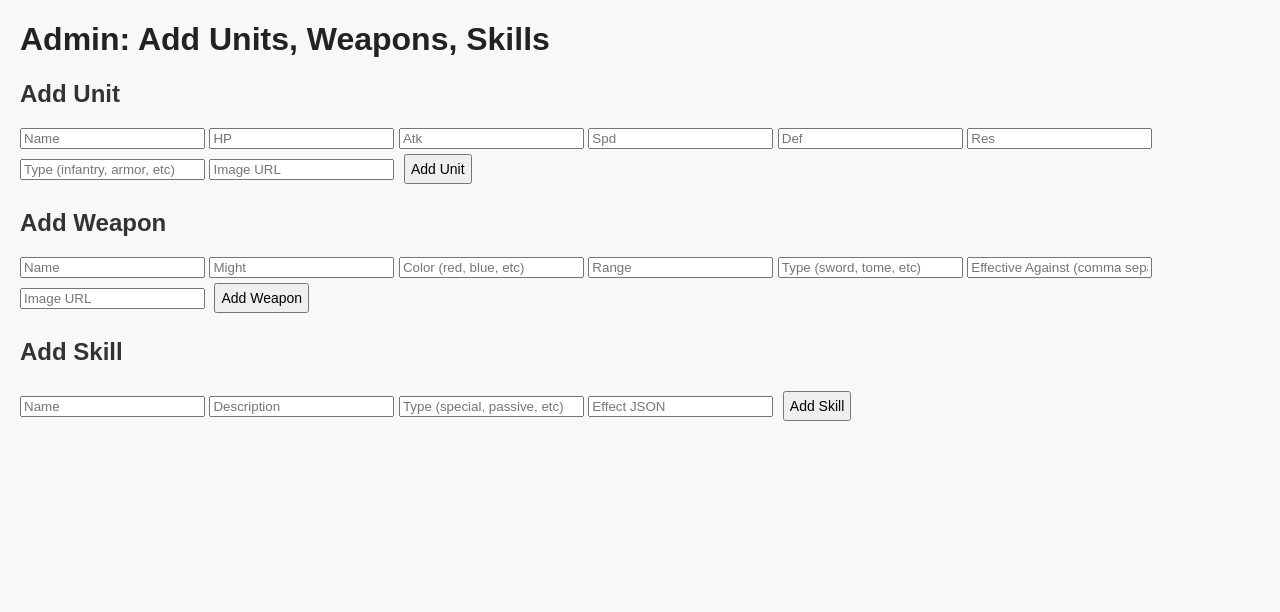
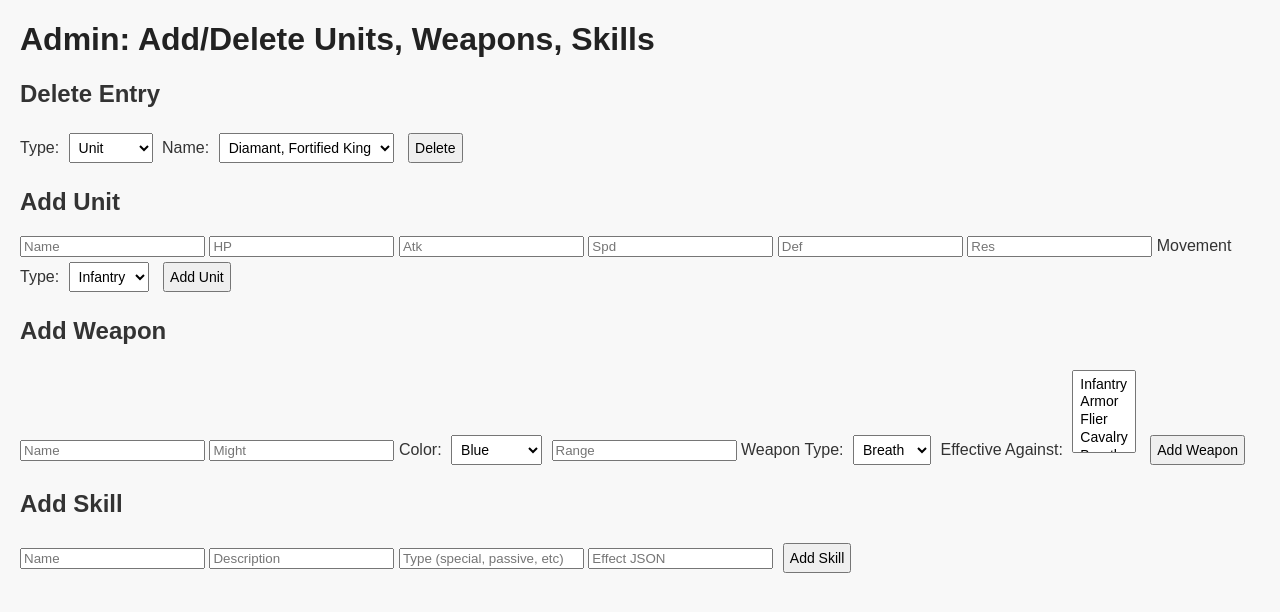
Before and after one commit to Ayden214/feh_simulator, a Flask app: page /admin in a window 1280 px wide. Shown: the top 612 px of the page. Run offline with Flask 3, Linux system fonts and the light colour scheme; data comes from the database, SQL or seed files in the repository; both versions use the stored data as it was after the commit; data that the repository does not hold is empty.

Commit message:
Added weapon selection and a delete function to the admin page.

```diff
--- a/simulator/data_loader.py
+++ b/simulator/data_loader.py
@@ -5,6 +5,17 @@ DB_PATH = Path(__file__).parent.parent / "data" / "feh.db"
 SCHEMA_PATH = Path(__file__).parent.parent / "data" / "schema.sql"
 
 class FEHDatabase:
+    def delete_unit(self, name):
+        self.conn.execute("DELETE FROM units WHERE name = ?", (name,))
+        self.conn.commit()
+
+    def delete_weapon(self, name):
+        self.conn.execute("DELETE FROM weapons WHERE name = ?", (name,))
+        self.conn.commit()
+
+    def delete_skill(self, name):
+        self.conn.execute("DELETE FROM skills WHERE name = ?", (name,))
+        self.conn.commit()
     def __init__(self, db_path=DB_PATH):
         self.db_path = str(db_path)
         self.conn = sqlite3.connect(self.db_path)
@@ -43,10 +54,10 @@ class FEHDatabase:
     def add_weapon(self, weapon):
         cur = self.conn.execute(
             """
-            INSERT INTO weapons (name, might, color, range, weapon_type, effective_against, image_url)
-            VALUES (?, ?, ?, ?, ?, ?, ?)
+            INSERT INTO weapons (name, might, color, range, weapon_type, effective_against)
+            VALUES (?, ?, ?, ?, ?, ?)
             """,
-            (weapon["name"], weapon["might"], weapon.get("color"), weapon.get("range"), weapon.get("weapon_type"), weapon.get("effective_against"), weapon.get("image_url"))
+            (weapon["name"], weapon["might"], weapon.get("color"), weapon.get("range"), weapon.get("weapon_type"), weapon.get("effective_against"))
         )
         self.conn.commit()
         return cur.lastrowid
--- a/templates/admin.html
+++ b/templates/admin.html
@@ -7,7 +7,63 @@
   <link rel="stylesheet" href="{{ url_for('static', filename='css/styles.css') }}">
 </head>
 <body>
-  <h1>Admin: Add Units, Weapons, Skills</h1>
+  <script>
+    document.addEventListener('DOMContentLoaded', function() {
+      const typeSelect = document.getElementById('delete_type');
+      const nameSelect = document.getElementById('delete_name');
+      const unitNames = [{% for unit in units %}'{{ unit.name }}',{% endfor %}];
+      const weaponNames = [{% for weapon in weapons %}'{{ weapon.name }}',{% endfor %}];
+      const skillNames = [{% for skill in skills %}'{{ skill.name }}',{% endfor %}];
+
+      function updateNameOptions() {
+        let selectedType = typeSelect.value;
+        let names = [];
+        if (selectedType === 'unit') {
+          names = unitNames;
+        } else if (selectedType === 'weapon') {
+          names = weaponNames;
+        } else if (selectedType === 'skill') {
+          names = skillNames;
+        }
+        nameSelect.innerHTML = '';
+        names.forEach(function(name) {
+          let opt = document.createElement('option');
+          opt.value = name;
+          opt.textContent = name;
+          nameSelect.appendChild(opt);
+        });
+      }
+      typeSelect.addEventListener('change', updateNameOptions);
+      updateNameOptions(); // Initial population
+    });
+  </script>
+  <h1>Admin: Add/Delete Units, Weapons, Skills</h1>
+  <h2>Delete Entry</h2>
+  <form method="POST" action="/admin?type=delete">
+    <label for="delete_type">Type:</label>
+    <select name="delete_type" id="delete_type">
+      <option value="unit">Unit</option>
+      <option value="weapon">Weapon</option>
+      <option value="skill">Skill</option>
+    </select>
+    <label for="delete_name">Name:</label>
+    <select name="delete_name" id="delete_name">
+      {% if delete_type == 'unit' or not delete_type %}
+        {% for unit in units %}
+        <option value="{{ unit.name }}">{{ unit.name }}</option>
+        {% endfor %}
+      {% elif delete_type == 'weapon' %}
+        {% for weapon in weapons %}
+        <option value="{{ weapon.name }}">{{ weapon.name }}</option>
+        {% endfor %}
+      {% elif delete_type == 'skill' %}
+        {% for skill in skills %}
+        <option value="{{ skill.name }}">{{ skill.name }}</option>
+        {% endfor %}
+      {% endif %}
+    </select>
+    <button type="submit">Delete</button>
+  </form>
   <h2>Add Unit</h2>
   <form method="POST" action="/admin?type=unit">
     <input name="name" placeholder="Name" required>
@@ -16,8 +72,14 @@
     <input name="spd" type="number" placeholder="Spd" required>
     <input name="defense" type="number" placeholder="Def" required>
     <input name="res" type="number" placeholder="Res" required>
-    <input name="unit_type" placeholder="Type (infantry, armor, etc)">
-    <input name="image_url" placeholder="Image URL">
+    <label for="unit_type">Movement Type:</label>
+    <select name="unit_type" id="unit_type">
+      <option value="infantry">Infantry</option>
+      <option value="armor">Armor</option>
+      <option value="flier">Flier</option>
+      <option value="cavalry">Cavalry</option>
+    </select>
+  <!-- <input name="image_url" placeholder="Image URL"> -->
     <button type="submit">Add Unit</button>
   </form>
 
@@ -25,11 +87,45 @@
   <form method="POST" action="/admin?type=weapon">
     <input name="name" placeholder="Name" required>
     <input name="might" type="number" placeholder="Might" required>
-    <input name="color" placeholder="Color (red, blue, etc)">
+    <label for="color">Color:</label>
+    <select name="color" id="color">
+      <option value="blue">Blue</option>
+      <option value="red">Red</option>
+      <option value="green">Green</option>
+      <option value="colorless">Colorless</option>
+    </select>
     <input name="range" type="number" placeholder="Range" required>
-    <input name="weapon_type" placeholder="Type (sword, tome, etc)">
-    <input name="effective_against" placeholder="Effective Against (comma separated)">
-    <input name="image_url" placeholder="Image URL">
+    <label for="weapon_type">Weapon Type:</label>
+    <select name="weapon_type" id="weapon_type">
+      <option value="Breath">Breath</option>
+      <option value="Beast">Beast</option>
+      <option value="Dagger">Dagger</option>
+      <option value="Bow">Bow</option>
+      <option value="Tome">Tome</option>
+      <option value="Staff">Staff</option>
+      <option value="Sword">Sword</option>
+      <option value="Axe">Axe</option>
+      <option value="Lance">Lance</option>
+    </select>
+    <label for="effective_against">Effective Against:</label>
+    <select name="effective_against" id="effective_against" multiple>
+      <!-- Movement types -->
+      <option value="infantry">Infantry</option>
+      <option value="armor">Armor</option>
+      <option value="flier">Flier</option>
+      <option value="cavalry">Cavalry</option>
+      <!-- Weapon types -->
+      <option value="Breath">Breath</option>
+      <option value="Beast">Beast</option>
+      <option value="Dagger">Dagger</option>
+      <option value="Bow">Bow</option>
+      <option value="Tome">Tome</option>
+      <option value="Staff">Staff</option>
+      <option value="Sword">Sword</option>
+      <option value="Axe">Axe</option>
+      <option value="Lance">Lance</option>
+    </select>
+  <!-- <input name="image_url" placeholder="Image URL"> -->
     <button type="submit">Add Weapon</button>
   </form>
 
--- a/web/routes.py
+++ b/web/routes.py
@@ -59,22 +59,38 @@ def index():
     """
     result = None
     units = get_units_from_db()
+    db = FEHDatabase()
+    weapons = db.get_weapons()
+    db.close()
 
     if request.method == "POST":
         attacker_name = request.form.get("attacker")
         defender_name = request.form.get("defender")
+        attacker_weapon_name = request.form.get("attacker_weapon")
+        defender_weapon_name = request.form.get("defender_weapon")
         attacker = next((u for u in units if u.name == attacker_name), None)
         defender = next((u for u in units if u.name == defender_name), None)
+        attacker_weapon = next((w for w in weapons if w['name'] == attacker_weapon_name), None)
+        defender_weapon = next((w for w in weapons if w['name'] == defender_weapon_name), None)
+        if attacker and attacker_weapon:
+            attacker.weapons = [attacker_weapon]
+            attacker.equipped_weapon = attacker_weapon
+        if defender and defender_weapon:
+            defender.weapons = [defender_weapon]
+            defender.equipped_weapon = defender_weapon
         if attacker and defender:
             dmg = calculate_damage(attacker, defender)
             result = f"{attacker.name} deals {dmg} damage to {defender.name}!"
 
-    return render_template("index.html", units=units, result=result)
+    return render_template("index.html", units=units, weapons=weapons, result=result)
 
 @main.route("/admin", methods=["GET", "POST"])
 def admin():
     message = None
     db = FEHDatabase()
+    units = db.get_units()
+    weapons = db.get_weapons()
+    skills = db.get_skills()
     form_type = request.args.get("type")
     if request.method == "POST":
         if form_type == "unit":
@@ -86,19 +102,18 @@ def admin():
                 "defense": int(request.form.get("defense")),
                 "res": int(request.form.get("res")),
                 "unit_type": request.form.get("unit_type"),
-                "image_url": request.form.get("image_url"),
             }
             db.add_unit(unit)
             message = f"Unit '{unit['name']}' added."
         elif form_type == "weapon":
+            effective_against = request.form.getlist("effective_against")
             weapon = {
                 "name": request.form.get("name"),
                 "might": int(request.form.get("might")),
                 "color": request.form.get("color"),
                 "range": int(request.form.get("range")),
                 "weapon_type": request.form.get("weapon_type"),
-                "effective_against": request.form.get("effective_against"),
-                "image_url": request.form.get("image_url"),
+                "effective_against": ",".join(effective_against),
             }
             db.add_weapon(weapon)
             message = f"Weapon '{weapon['name']}' added."
@@ -111,5 +126,17 @@ def admin():
             }
             db.add_skill(skill)
             message = f"Skill '{skill['name']}' added."
+        elif form_type == "delete":
+            delete_type = request.form.get("delete_type")
+            delete_name = request.form.get("delete_name")
+            if delete_type == "unit":
+                db.delete_unit(delete_name)
+                message = f"Unit '{delete_name}' deleted."
+            elif delete_type == "weapon":
+                db.delete_weapon(delete_name)
+                message = f"Weapon '{delete_name}' deleted."
+            elif delete_type == "skill":
+                db.delete_skill(delete_name)
+                message = f"Skill '{delete_name}' deleted."
     db.close()
-    return render_template("admin.html", message=message)
+    return render_template("admin.html", message=message, units=units, weapons=weapons, skills=skills)
```
Also changed, not shown: templates/index.html (+14 -0 lines), data/feh.db.
